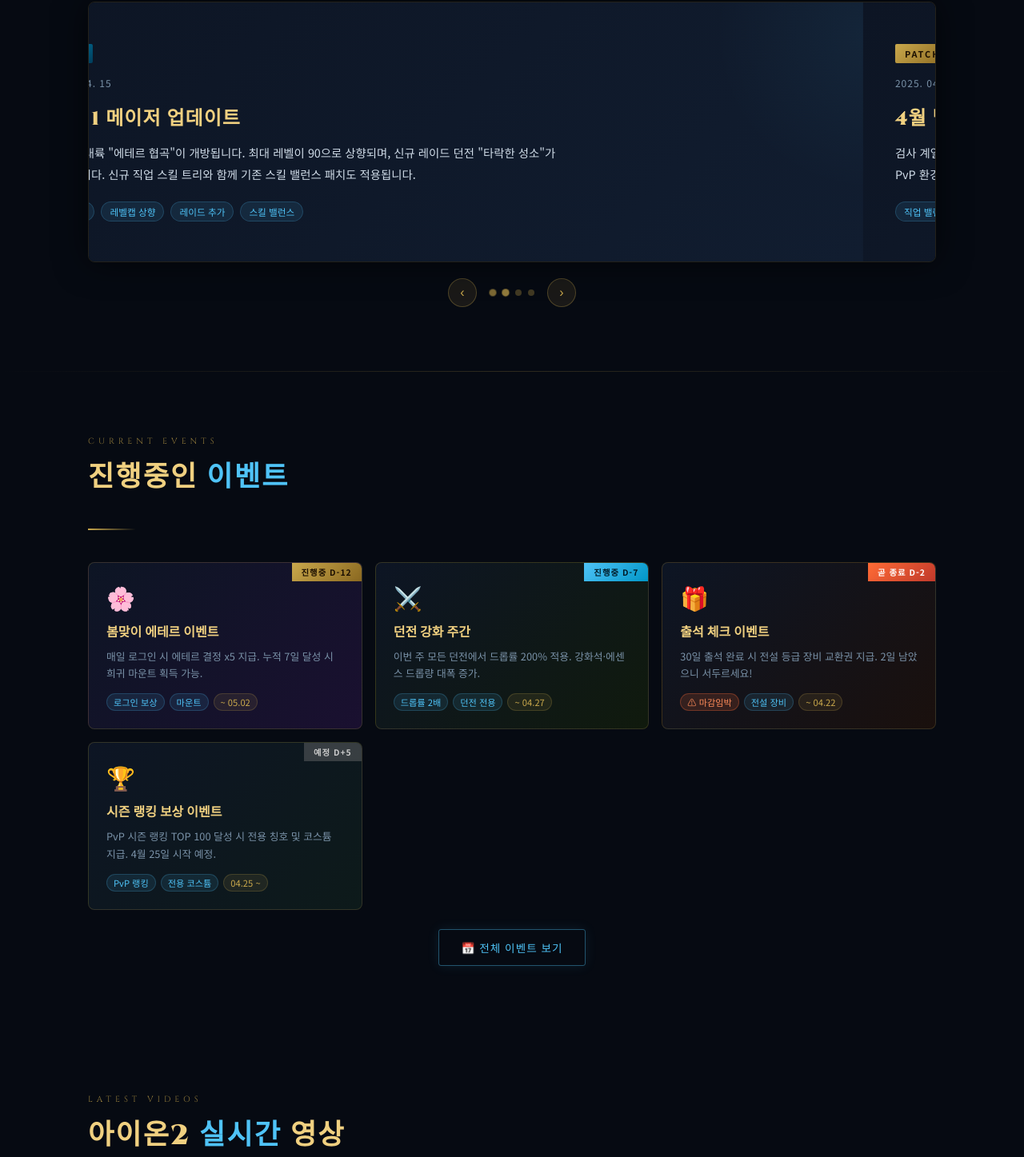
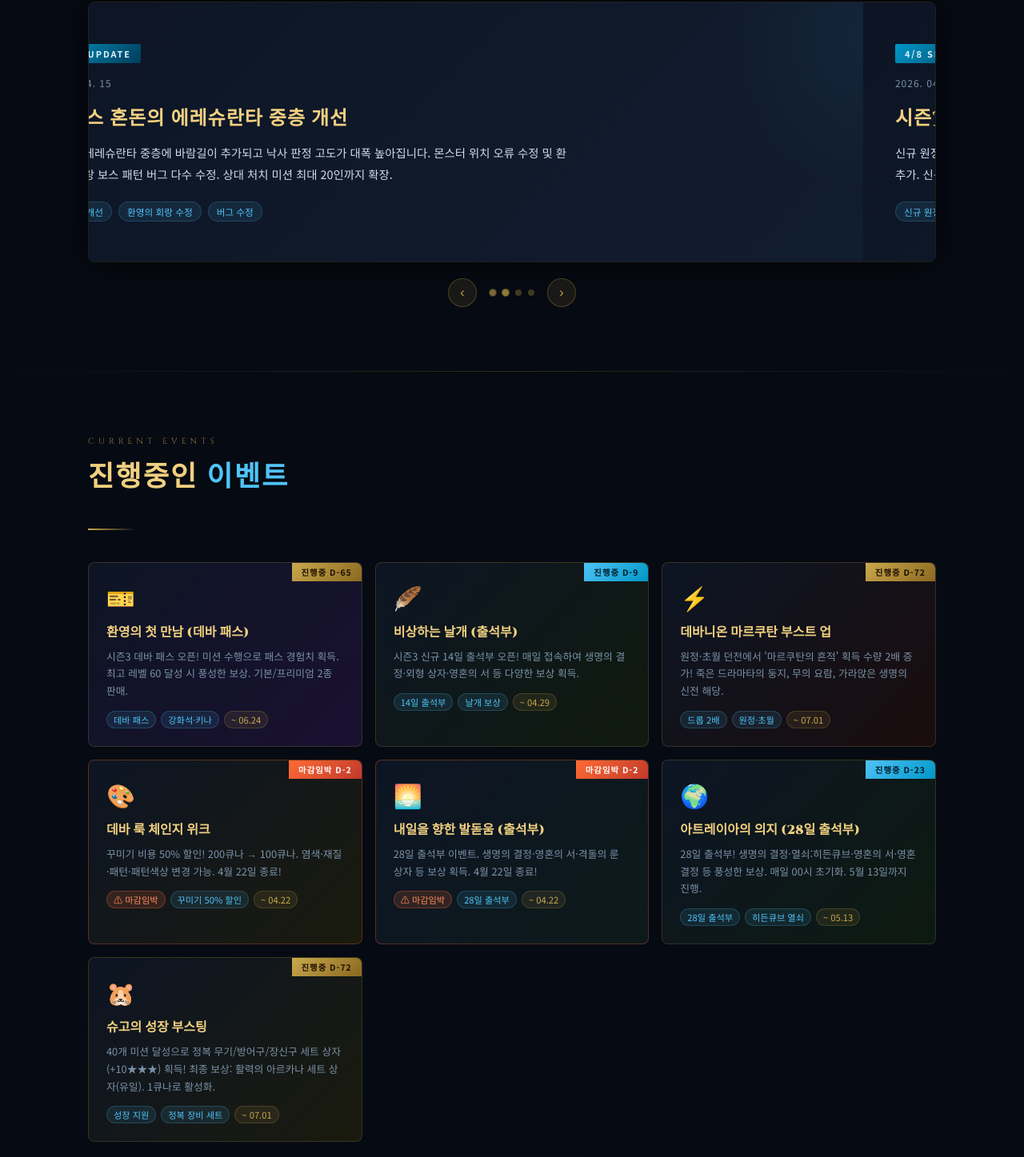
Before and after one commit to rmaqnddj1880-cmd/aion2-site, a plain HTML site: page index.html in a window 1280 px wide. Shown: the part 1112-2559 px from the top of the page at 80% size. Drawn offline with Linux system fonts and the light colour scheme; no server answers.

Commit message:
Add files via upload

```diff
--- a/index.html
+++ b/index.html
@@ -694,51 +694,53 @@
     <div class="slides" id="slides">
 
       <div class="slide">
-        <div class="slide-badge new">NEW</div>
-        <div class="slide-date">2025. 04. 15</div>
-        <h3>시즌 1 메이저 업데이트</h3>
-        <p>새로운 대륙 "에테르 협곡"이 개방됩니다. 최대 레벨이 90으로 상향되며, 신규 레이드 던전 "타락한 성소"가 추가됩니다. 신규 직업 스킬 트리와 함께 기존 스킬 밸런스 패치도 적용됩니다.</p>
+        <div class="slide-badge new">4/15 UPDATE</div>
+        <div class="slide-date">2026. 04. 15</div>
+        <h3>어비스 혼돈의 에레슈란타 중층 개선</h3>
+        <p>혼돈의 에레슈란타 중층에 바람길이 추가되고 낙사 판정 고도가 대폭 높아집니다. 몬스터 위치 오류 수정 및 환영의 회랑 보스 패턴 버그 다수 수정. 상대 처치 미션 최대 20인까지 확장.</p>
         <div class="slide-tags">
-          <span class="slide-tag">신규 맵</span>
-          <span class="slide-tag">레벨캡 상향</span>
-          <span class="slide-tag">레이드 추가</span>
-          <span class="slide-tag">스킬 밸런스</span>
+          <span class="slide-tag">어비스 개선</span>
+          <span class="slide-tag">환영의 회랑 수정</span>
+          <span class="slide-tag">버그 수정</span>
         </div>
       </div>
 
       <div class="slide">
-        <div class="slide-badge">PATCH</div>
-        <div class="slide-date">2025. 04. 01</div>
-        <h3>4월 밸런스 패치</h3>
-        <p>검사 계열 직업의 방어력 스킬이 20% 상향 조정됩니다. 마법사 계열의 광역 스킬 쿨타임이 일부 조정되며, PvP 환경 개선을 위한 여러 직업 패치가 포함됩니다. 거래소 UI도 새롭게 개편됩니다.</p>
+        <div class="slide-badge new">4/8 SEASON 3</div>
+        <div class="slide-date">2026. 04. 08</div>
+        <h3>시즌3 오픈 — 신규 원정 환영의 회랑</h3>
+        <p>신규 원정 '환영의 회랑' 탐험/정복(보통·어려움) 추가! 악몽 신규 보스(몽층Ⅲ) 추가. 계승 제작·상급 계승 기능 추가. 신규 데바니온 '유스티엘' 추가. 토벌전 시즌3부터 종료.</p>
         <div class="slide-tags">
-          <span class="slide-tag">직업 밸런스</span>
-          <span class="slide-tag">PvP 개선</span>
-          <span class="slide-tag">UI 개편</span>
+          <span class="slide-tag">신규 원정</span>
+          <span class="slide-tag">악몽 신규 보스</span>
+          <span class="slide-tag">계승 제작</span>
+          <span class="slide-tag">유스티엘</span>
         </div>
       </div>
 
       <div class="slide">
-        <div class="slide-badge">EVENT</div>
-        <div class="slide-date">2025. 03. 22</div>
-        <h3>봄맞이 이벤트 & 코스튬</h3>
-        <p>벚꽃 시즌 한정 코스튬 "에테르 블라썸" 세트가 출시됩니다. 로그인 이벤트를 통해 강화석 패키지와 희귀 마운트를 획득할 수 있습니다. 이벤트 기간은 4월 30일까지입니다.</p>
+        <div class="slide-badge">4/8 UPDATE</div>
+        <div class="slide-date">2026. 04. 08</div>
+        <h3>어비스 개편 — 핫스팟 삭제·혼돈 중층 추가</h3>
+        <p>어비스 핫스팟 삭제, 혼돈의 에레슈란타 중층 신규 추가(비행 불가). 전장 종목 '오드 샤드의 요람'으로 변경. 어비스 장비 잠재력 강화 시스템 추가. 펫 경험치 70%로 하향.</p>
         <div class="slide-tags">
-          <span class="slide-tag">한정 코스튬</span>
-          <span class="slide-tag">로그인 보상</span>
-          <span class="slide-tag">신규 마운트</span>
+          <span class="slide-tag">어비스 개편</span>
+          <span class="slide-tag">전장 변경</span>
+          <span class="slide-tag">장비 잠재력</span>
+          <span class="slide-tag">펫 경험치 하향</span>
         </div>
       </div>
 
       <div class="slide">
-        <div class="slide-badge">UPDATE</div>
-        <div class="slide-date">2025. 03. 10</div>
-        <h3>길드 시스템 대규모 개편</h3>
-        <p>길드 레벨 최대치가 30으로 확장되고, 길드 전용 전투지역 "분쟁의 땅"이 새롭게 추가됩니다. 길드 기여도 보상 시스템도 전면 개편되어 더욱 다양한 보상을 획득할 수 있게 됩니다.</p>
+        <div class="slide-badge">4/1 UPDATE</div>
+        <div class="slide-date">2026. 04. 01</div>
+        <h3>전투력 측정기 추가 — 치유성 대규모 변경</h3>
+        <p>개인 DPS 측정 전투력 측정기 추가. 치유성 대지의 징벌·단죄 피해량 30% 상향, 불사의 장막 자기 부활 추가. 거래소/교환소 재판매 기능 추가. 사명퀘스트 동시 진행 20개로 확장.</p>
         <div class="slide-tags">
-          <span class="slide-tag">길드 시스템</span>
-          <span class="slide-tag">신규 전투지역</span>
-          <span class="slide-tag">보상 개편</span>
+          <span class="slide-tag">전투력 측정기</span>
+          <span class="slide-tag">치유성 버프</span>
+          <span class="slide-tag">거래소 개선</span>
+          <span class="slide-tag">각성전 재도전</span>
         </div>
       </div>
 
@@ -762,51 +764,94 @@
 
   <div style="display:grid; grid-template-columns: repeat(auto-fill, minmax(280px, 1fr)); gap:16px;">
 
+    <!-- 환영의 첫 만남 (데바 패스) -->
     <div style="background:linear-gradient(135deg,#0d1524,#1a1030); border:1px solid rgba(201,168,76,0.2); border-radius:8px; padding:22px; position:relative; overflow:hidden;">
-      <div style="position:absolute; top:0; right:0; background:linear-gradient(135deg,#c9a84c,#8a6820); color:#1a0e00; font-size:0.65rem; font-weight:700; padding:4px 12px; letter-spacing:1px;">진행중 D-12</div>
-      <div style="font-size:1.8rem; margin-bottom:10px;">🌸</div>
-      <h3 style="font-family:'Cinzel',serif; color:var(--gold-light); font-size:1rem; margin-bottom:8px;" data-ko="봄맞이 에테르 이벤트" data-en="Spring Aether Event">봄맞이 에테르 이벤트</h3>
-      <p style="color:var(--text-dim); font-size:0.8rem; line-height:1.7; margin-bottom:14px;" data-ko="매일 로그인 시 에테르 결정 x5 지급. 누적 7일 달성 시 희귀 마운트 획득 가능." data-en="Daily login rewards: 5x Aether Crystal. Rare mount reward at 7-day milestone.">매일 로그인 시 에테르 결정 x5 지급. 누적 7일 달성 시 희귀 마운트 획득 가능.</p>
+      <div style="position:absolute; top:0; right:0; background:linear-gradient(135deg,#c9a84c,#8a6820); color:#1a0e00; font-size:0.65rem; font-weight:700; padding:4px 12px; letter-spacing:1px;">진행중 D-65</div>
+      <div style="font-size:1.8rem; margin-bottom:10px;">🎫</div>
+      <h3 style="font-family:'Cinzel',serif; color:var(--gold-light); font-size:1rem; margin-bottom:8px;">환영의 첫 만남 (데바 패스)</h3>
+      <p style="color:var(--text-dim); font-size:0.8rem; line-height:1.7; margin-bottom:14px;">시즌3 데바 패스 오픈! 미션 수행으로 패스 경험치 획득. 최고 레벨 60 달성 시 풍성한 보상. 기본/프리미엄 2종 판매.</p>
       <div style="display:flex; gap:6px; flex-wrap:wrap;">
-        <span style="background:rgba(79,195,247,0.1); color:var(--blue); border:1px solid rgba(79,195,247,0.2); font-size:0.7rem; padding:2px 8px; border-radius:20px;">로그인 보상</span>
-        <span style="background:rgba(79,195,247,0.1); color:var(--blue); border:1px solid rgba(79,195,247,0.2); font-size:0.7rem; padding:2px 8px; border-radius:20px;">마운트</span>
-        <span style="background:rgba(201,168,76,0.1); color:var(--gold); border:1px solid rgba(201,168,76,0.2); font-size:0.7rem; padding:2px 8px; border-radius:20px;">~ 05.02</span>
+        <span style="background:rgba(79,195,247,0.1); color:var(--blue); border:1px solid rgba(79,195,247,0.2); font-size:0.7rem; padding:2px 8px; border-radius:20px;">데바 패스</span>
+        <span style="background:rgba(79,195,247,0.1); color:var(--blue); border:1px solid rgba(79,195,247,0.2); font-size:0.7rem; padding:2px 8px; border-radius:20px;">강화석·키나</span>
+        <span style="background:rgba(201,168,76,0.1); color:var(--gold); border:1px solid rgba(201,168,76,0.2); font-size:0.7rem; padding:2px 8px; border-radius:20px;">~ 06.24</span>
       </div>
     </div>
 
+    <!-- 비상하는 날개 (출석부) -->
     <div style="background:linear-gradient(135deg,#0d1524,#101a0d); border:1px solid rgba(201,168,76,0.2); border-radius:8px; padding:22px; position:relative; overflow:hidden;">
-      <div style="position:absolute; top:0; right:0; background:linear-gradient(135deg,#4fc3f7,#0096c7); color:#001a26; font-size:0.65rem; font-weight:700; padding:4px 12px; letter-spacing:1px;">진행중 D-7</div>
-      <div style="font-size:1.8rem; margin-bottom:10px;">⚔️</div>
-      <h3 style="font-family:'Cinzel',serif; color:var(--gold-light); font-size:1rem; margin-bottom:8px;" data-ko="던전 강화 주간" data-en="Dungeon Boost Week">던전 강화 주간</h3>
-      <p style="color:var(--text-dim); font-size:0.8rem; line-height:1.7; margin-bottom:14px;" data-ko="이번 주 모든 던전에서 드롭률 200% 적용. 강화석·에센스 드롭량 대폭 증가." data-en="This week all dungeons have 200% drop rate. Greatly increased enhancement stones and essences.">이번 주 모든 던전에서 드롭률 200% 적용. 강화석·에센스 드롭량 대폭 증가.</p>
+      <div style="position:absolute; top:0; right:0; background:linear-gradient(135deg,#4fc3f7,#0096c7); color:#001a26; font-size:0.65rem; font-weight:700; padding:4px 12px; letter-spacing:1px;">진행중 D-9</div>
+      <div style="font-size:1.8rem; margin-bottom:10px;">🪶</div>
+      <h3 style="font-family:'Cinzel',serif; color:var(--gold-light); font-size:1rem; margin-bottom:8px;">비상하는 날개 (출석부)</h3>
+      <p style="color:var(--text-dim); font-size:0.8rem; line-height:1.7; margin-bottom:14px;">시즌3 신규 14일 출석부 오픈! 매일 접속하여 생명의 결정·외형 상자·영혼의 서 등 다양한 보상 획득.</p>
       <div style="display:flex; gap:6px; flex-wrap:wrap;">
-        <span style="background:rgba(79,195,247,0.1); color:var(--blue); border:1px solid rgba(79,195,247,0.2); font-size:0.7rem; padding:2px 8px; border-radius:20px;">드롭률 2배</span>
-        <span style="background:rgba(79,195,247,0.1); color:var(--blue); border:1px solid rgba(79,195,247,0.2); font-size:0.7rem; padding:2px 8px; border-radius:20px;">던전 전용</span>
-        <span style="background:rgba(201,168,76,0.1); color:var(--gold); border:1px solid rgba(201,168,76,0.2); font-size:0.7rem; padding:2px 8px; border-radius:20px;">~ 04.27</span>
+        <span style="background:rgba(79,195,247,0.1); color:var(--blue); border:1px solid rgba(79,195,247,0.2); font-size:0.7rem; padding:2px 8px; border-radius:20px;">14일 출석부</span>
+        <span style="background:rgba(79,195,247,0.1); color:var(--blue); border:1px solid rgba(79,195,247,0.2); font-size:0.7rem; padding:2px 8px; border-radius:20px;">날개 보상</span>
+        <span style="background:rgba(201,168,76,0.1); color:var(--gold); border:1px solid rgba(201,168,76,0.2); font-size:0.7rem; padding:2px 8px; border-radius:20px;">~ 04.29</span>
       </div>
     </div>
 
-    <div style="background:linear-gradient(135deg,#0d1524,#1a100d); border:1px solid rgba(201,168,76,0.2); border-radius:8px; padding:22px; position:relative; overflow:hidden;">
-      <div style="position:absolute; top:0; right:0; background:linear-gradient(135deg,#ff6b35,#c0392b); color:#fff; font-size:0.65rem; font-weight:700; padding:4px 12px; letter-spacing:1px;">곧 종료 D-2</div>
-      <div style="font-size:1.8rem; margin-bottom:10px;">🎁</div>
-      <h3 style="font-family:'Cinzel',serif; color:var(--gold-light); font-size:1rem; margin-bottom:8px;" data-ko="출석 체크 이벤트" data-en="Attendance Event">출석 체크 이벤트</h3>
-      <p style="color:var(--text-dim); font-size:0.8rem; line-height:1.7; margin-bottom:14px;" data-ko="30일 출석 완료 시 전설 등급 장비 교환권 지급. 2일 남았으니 서두르세요!" data-en="Complete 30-day attendance to get a Legendary grade equipment exchange coupon. Hurry, 2 days left!">30일 출석 완료 시 전설 등급 장비 교환권 지급. 2일 남았으니 서두르세요!</p>
+    <!-- 데바니온 마르쿠탄 부스트 업 -->
+    <div style="background:linear-gradient(135deg,#0d1524,#1a0d0d); border:1px solid rgba(201,168,76,0.2); border-radius:8px; padding:22px; position:relative; overflow:hidden;">
+      <div style="position:absolute; top:0; right:0; background:linear-gradient(135deg,#c9a84c,#8a6820); color:#1a0e00; font-size:0.65rem; font-weight:700; padding:4px 12px; letter-spacing:1px;">진행중 D-72</div>
+      <div style="font-size:1.8rem; margin-bottom:10px;">⚡</div>
+      <h3 style="font-family:'Cinzel',serif; color:var(--gold-light); font-size:1rem; margin-bottom:8px;">데바니온 마르쿠탄 부스트 업</h3>
+      <p style="color:var(--text-dim); font-size:0.8rem; line-height:1.7; margin-bottom:14px;">원정·초월 던전에서 '마르쿠탄의 흔적' 획득 수량 2배 증가! 죽은 드라마타의 둥지, 무의 요람, 가라앉은 생명의 신전 해당.</p>
+      <div style="display:flex; gap:6px; flex-wrap:wrap;">
+        <span style="background:rgba(79,195,247,0.1); color:var(--blue); border:1px solid rgba(79,195,247,0.2); font-size:0.7rem; padding:2px 8px; border-radius:20px;">드롭 2배</span>
+        <span style="background:rgba(79,195,247,0.1); color:var(--blue); border:1px solid rgba(79,195,247,0.2); font-size:0.7rem; padding:2px 8px; border-radius:20px;">원정·초월</span>
+        <span style="background:rgba(201,168,76,0.1); color:var(--gold); border:1px solid rgba(201,168,76,0.2); font-size:0.7rem; padding:2px 8px; border-radius:20px;">~ 07.01</span>
+      </div>
+    </div>
+
+    <!-- 데바 룩 체인지 위크 -->
+    <div style="background:linear-gradient(135deg,#0d1524,#1a1a0d); border:1px solid rgba(255,107,53,0.3); border-radius:8px; padding:22px; position:relative; overflow:hidden;">
+      <div style="position:absolute; top:0; right:0; background:linear-gradient(135deg,#ff6b35,#c0392b); color:#fff; font-size:0.65rem; font-weight:700; padding:4px 12px; letter-spacing:1px;">마감임박 D-2</div>
+      <div style="font-size:1.8rem; margin-bottom:10px;">🎨</div>
+      <h3 style="font-family:'Cinzel',serif; color:var(--gold-light); font-size:1rem; margin-bottom:8px;">데바 룩 체인지 위크</h3>
+      <p style="color:var(--text-dim); font-size:0.8rem; line-height:1.7; margin-bottom:14px;">꾸미기 비용 50% 할인! 200큐나 → 100큐나. 염색·재질·패턴·패턴색상 변경 가능. 4월 22일 종료!</p>
       <div style="display:flex; gap:6px; flex-wrap:wrap;">
         <span style="background:rgba(255,107,53,0.15); color:#ff8c5a; border:1px solid rgba(255,107,53,0.3); font-size:0.7rem; padding:2px 8px; border-radius:20px;">⚠ 마감임박</span>
-        <span style="background:rgba(79,195,247,0.1); color:var(--blue); border:1px solid rgba(79,195,247,0.2); font-size:0.7rem; padding:2px 8px; border-radius:20px;">전설 장비</span>
+        <span style="background:rgba(79,195,247,0.1); color:var(--blue); border:1px solid rgba(79,195,247,0.2); font-size:0.7rem; padding:2px 8px; border-radius:20px;">꾸미기 50% 할인</span>
         <span style="background:rgba(201,168,76,0.1); color:var(--gold); border:1px solid rgba(201,168,76,0.2); font-size:0.7rem; padding:2px 8px; border-radius:20px;">~ 04.22</span>
       </div>
     </div>
 
-    <div style="background:linear-gradient(135deg,#0d1524,#0d1a1a); border:1px solid rgba(201,168,76,0.2); border-radius:8px; padding:22px; position:relative; overflow:hidden;">
-      <div style="position:absolute; top:0; right:0; background:rgba(120,120,120,0.4); color:#ccc; font-size:0.65rem; font-weight:700; padding:4px 12px; letter-spacing:1px;">예정 D+5</div>
-      <div style="font-size:1.8rem; margin-bottom:10px;">🏆</div>
-      <h3 style="font-family:'Cinzel',serif; color:var(--gold-light); font-size:1rem; margin-bottom:8px;" data-ko="시즌 랭킹 보상 이벤트" data-en="Season Ranking Rewards">시즌 랭킹 보상 이벤트</h3>
-      <p style="color:var(--text-dim); font-size:0.8rem; line-height:1.7; margin-bottom:14px;" data-ko="PvP 시즌 랭킹 TOP 100 달성 시 전용 칭호 및 코스튬 지급. 4월 25일 시작 예정." data-en="PvP Season Ranking TOP 100 receives exclusive title and costume. Starts April 25th.">PvP 시즌 랭킹 TOP 100 달성 시 전용 칭호 및 코스튬 지급. 4월 25일 시작 예정.</p>
+    <!-- 내일을 향한 발돋움 -->
+    <div style="background:linear-gradient(135deg,#0d1524,#0d1a1a); border:1px solid rgba(255,107,53,0.3); border-radius:8px; padding:22px; position:relative; overflow:hidden;">
+      <div style="position:absolute; top:0; right:0; background:linear-gradient(135deg,#ff6b35,#c0392b); color:#fff; font-size:0.65rem; font-weight:700; padding:4px 12px; letter-spacing:1px;">마감임박 D-2</div>
+      <div style="font-size:1.8rem; margin-bottom:10px;">🌅</div>
+      <h3 style="font-family:'Cinzel',serif; color:var(--gold-light); font-size:1rem; margin-bottom:8px;">내일을 향한 발돋움 (출석부)</h3>
+      <p style="color:var(--text-dim); font-size:0.8rem; line-height:1.7; margin-bottom:14px;">28일 출석부 이벤트. 생명의 결정·영혼의 서·격돌의 룬 상자 등 보상 획득. 4월 22일 종료!</p>
       <div style="display:flex; gap:6px; flex-wrap:wrap;">
-        <span style="background:rgba(79,195,247,0.1); color:var(--blue); border:1px solid rgba(79,195,247,0.2); font-size:0.7rem; padding:2px 8px; border-radius:20px;">PvP 랭킹</span>
-        <span style="background:rgba(79,195,247,0.1); color:var(--blue); border:1px solid rgba(79,195,247,0.2); font-size:0.7rem; padding:2px 8px; border-radius:20px;">전용 코스튬</span>
-        <span style="background:rgba(201,168,76,0.1); color:var(--gold); border:1px solid rgba(201,168,76,0.2); font-size:0.7rem; padding:2px 8px; border-radius:20px;">04.25 ~</span>
+        <span style="background:rgba(255,107,53,0.15); color:#ff8c5a; border:1px solid rgba(255,107,53,0.3); font-size:0.7rem; padding:2px 8px; border-radius:20px;">⚠ 마감임박</span>
+        <span style="background:rgba(79,195,247,0.1); color:var(--blue); border:1px solid rgba(79,195,247,0.2); font-size:0.7rem; padding:2px 8px; border-radius:20px;">28일 출석부</span>
+        <span style="background:rgba(201,168,76,0.1); color:var(--gold); border:1px solid rgba(201,168,76,0.2); font-size:0.7rem; padding:2px 8px; border-radius:20px;">~ 04.22</span>
+      </div>
+    </div>
+
+    <!-- 아트레이아의 의지 (28일 출석부) -->
+    <div style="background:linear-gradient(135deg,#0d1524,#0d1a10); border:1px solid rgba(201,168,76,0.2); border-radius:8px; padding:22px; position:relative; overflow:hidden;">
+      <div style="position:absolute; top:0; right:0; background:linear-gradient(135deg,#4fc3f7,#0096c7); color:#001a26; font-size:0.65rem; font-weight:700; padding:4px 12px; letter-spacing:1px;">진행중 D-23</div>
+      <div style="font-size:1.8rem; margin-bottom:10px;">🌍</div>
+      <h3 style="font-family:'Cinzel',serif; color:var(--gold-light); font-size:1rem; margin-bottom:8px;">아트레이아의 의지 (28일 출석부)</h3>
+      <p style="color:var(--text-dim); font-size:0.8rem; line-height:1.7; margin-bottom:14px;">28일 출석부! 생명의 결정·열쇠:히든큐브·영혼의 서·영혼 결정 등 풍성한 보상. 매일 00시 초기화. 5월 13일까지 진행.</p>
+      <div style="display:flex; gap:6px; flex-wrap:wrap;">
+        <span style="background:rgba(79,195,247,0.1); color:var(--blue); border:1px solid rgba(79,195,247,0.2); font-size:0.7rem; padding:2px 8px; border-radius:20px;">28일 출석부</span>
+        <span style="background:rgba(79,195,247,0.1); color:var(--blue); border:1px solid rgba(79,195,247,0.2); font-size:0.7rem; padding:2px 8px; border-radius:20px;">히든큐브 열쇠</span>
+        <span style="background:rgba(201,168,76,0.1); color:var(--gold); border:1px solid rgba(201,168,76,0.2); font-size:0.7rem; padding:2px 8px; border-radius:20px;">~ 05.13</span>
+      </div>
+    </div>
+
+    <!-- 슈고의 성장 부스팅 -->
+    <div style="background:linear-gradient(135deg,#0d1524,#1a1a0d); border:1px solid rgba(201,168,76,0.2); border-radius:8px; padding:22px; position:relative; overflow:hidden;">
+      <div style="position:absolute; top:0; right:0; background:linear-gradient(135deg,#c9a84c,#8a6820); color:#1a0e00; font-size:0.65rem; font-weight:700; padding:4px 12px; letter-spacing:1px;">진행중 D-72</div>
+      <div style="font-size:1.8rem; margin-bottom:10px;">🐹</div>
+      <h3 style="font-family:'Cinzel',serif; color:var(--gold-light); font-size:1rem; margin-bottom:8px;">슈고의 성장 부스팅</h3>
+      <p style="color:var(--text-dim); font-size:0.8rem; line-height:1.7; margin-bottom:14px;">40개 미션 달성으로 정복 무기/방어구/장신구 세트 상자(+10★★★) 획득! 최종 보상: 활력의 아르카나 세트 상자(유일). 1큐나로 활성화.</p>
+      <div style="display:flex; gap:6px; flex-wrap:wrap;">
+        <span style="background:rgba(79,195,247,0.1); color:var(--blue); border:1px solid rgba(79,195,247,0.2); font-size:0.7rem; padding:2px 8px; border-radius:20px;">성장 지원</span>
+        <span style="background:rgba(79,195,247,0.1); color:var(--blue); border:1px solid rgba(79,195,247,0.2); font-size:0.7rem; padding:2px 8px; border-radius:20px;">정복 장비 세트</span>
+        <span style="background:rgba(201,168,76,0.1); color:var(--gold); border:1px solid rgba(201,168,76,0.2); font-size:0.7rem; padding:2px 8px; border-radius:20px;">~ 07.01</span>
       </div>
     </div>
 
```
